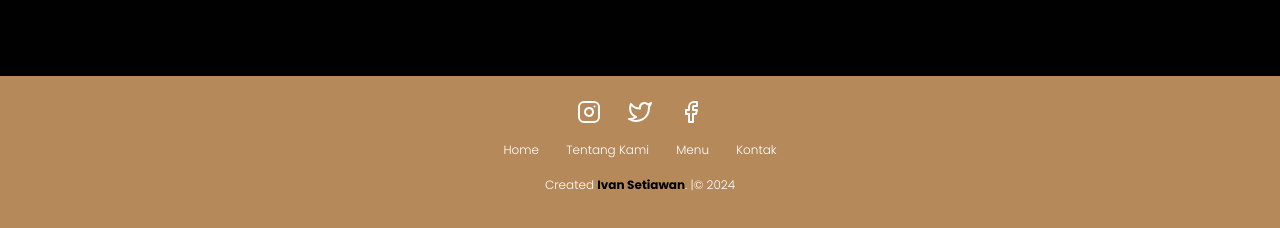
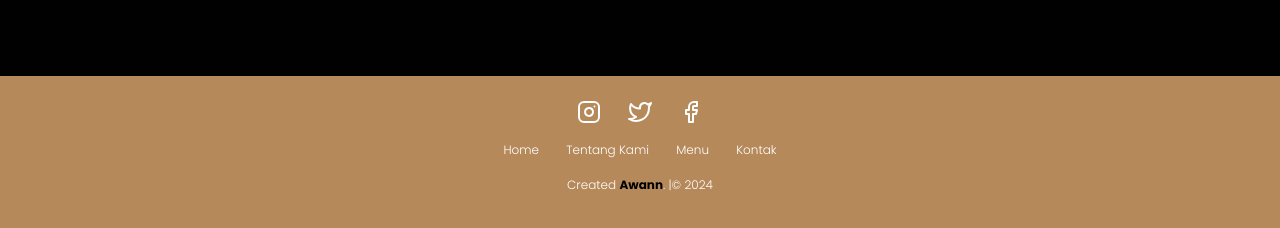
Before and after one commit to awann-4/kopisenja, a plain HTML site: page index.html in a window 1280 px wide. Shown: the part 3298-3526 px from the top of the page. Drawn offline with nearby package versions, Linux system fonts and the light colour scheme.

Commit message:
menguba copyright

```diff
--- a/index.html
+++ b/index.html
@@ -167,7 +167,7 @@
         </div>
 
         <div class="credit">
-            <p>Created <a href="">Ivan Setiawan</a>. |&copy 2024</p>
+            <p>Created <a href="">Awann</a>. |&copy 2024</p>
         </div>
     </footer>
 
```
